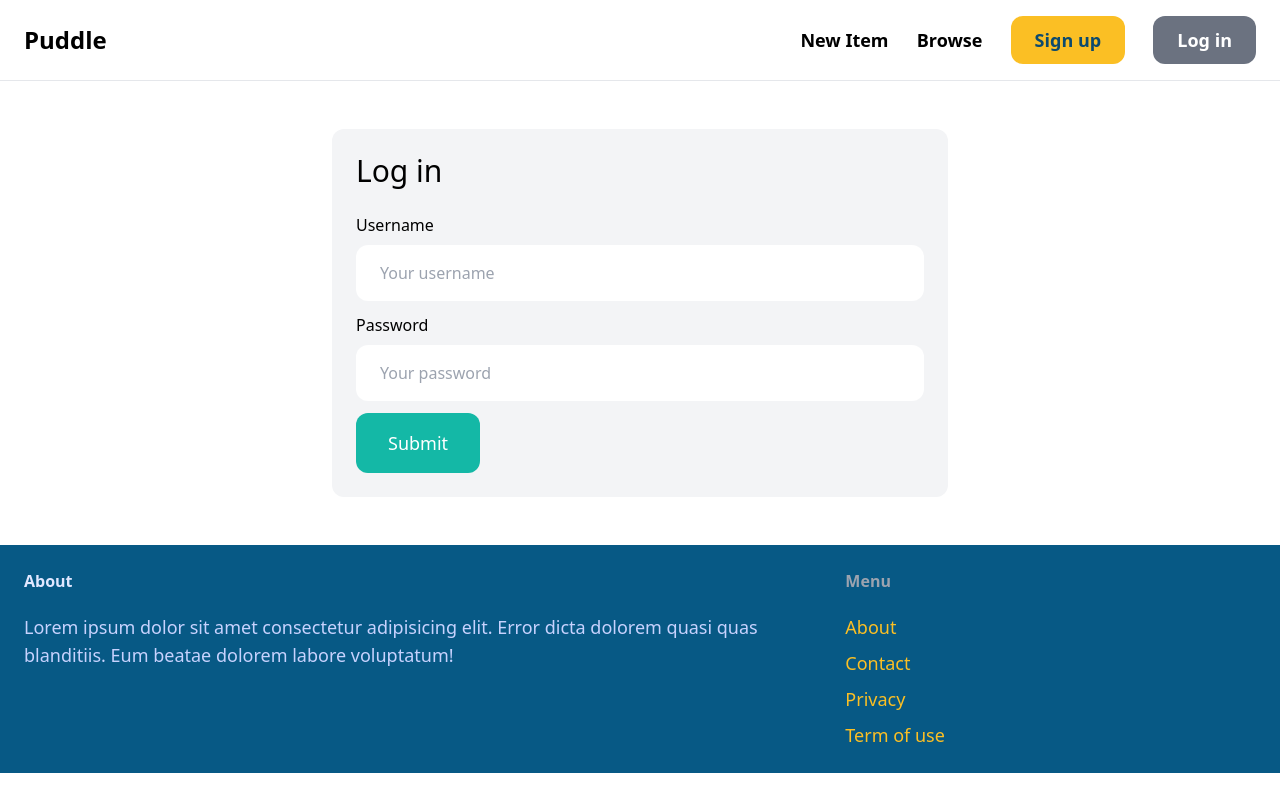
After one commit to alibekn6/puddle_django, a Django app: page /login/ in a window 1280 px wide. The commit adds this page. Run offline with Django 4.2, Linux system fonts and the light colour scheme; some libraries are stand-ins or nearby versions.

Commit message:
login | auth

```diff
--- /dev/null
+++ b/puddle/core/forms.py
@@ -0,0 +1,43 @@
+from django import forms
+from django.contrib.auth.forms import UserCreationForm, AuthenticationForm
+from django.contrib.auth.models import User
+
+
+class LogInForm(AuthenticationForm):
+    username = forms.CharField(widget=forms.TextInput(attrs={
+        'placeholder': 'Your username',
+        'class': 'w-full py-4 px-6 rounded-xl'
+    }))
+
+    password = forms.CharField(widget=forms.PasswordInput(attrs={
+        'placeholder': 'Your password',
+        'class': 'w-full py-4 px-6 rounded-xl'
+    }))
+
+
+
+
+class SignUpForm(UserCreationForm):
+    class Meta:
+        model = User
+        fields = ('username', 'email', 'password1', 'password2')
+
+    username = forms.CharField(widget=forms.TextInput(attrs={
+        'placeholder': 'Your username',
+        'class': 'w-full py-4 px-6 rounded-xl'
+    }))
+
+    email = forms.CharField(widget=forms.EmailInput(attrs={
+        'placeholder': 'Your Email',
+        'class': 'w-full py-4 px-6 rounded-xl'
+    }))
+
+    password1 = forms.CharField(widget=forms.PasswordInput(attrs={
+        'placeholder': 'Your password',
+        'class': 'w-full py-4 px-6 rounded-xl'
+    }))
+
+    password2 = forms.CharField(widget=forms.PasswordInput(attrs={
+        'placeholder': 'Repeat password',
+        'class': 'w-full py-4 px-6 rounded-xl'
+    }))
--- a/puddle/core/templates/core/base.html
+++ b/puddle/core/templates/core/base.html
@@ -14,8 +14,13 @@
             <a href="#" class="text-lg font-semibold hover:text-gray-500">New Item</a>
             <a href="#" class="text-lg font-semibold hover:text-gray-500">Browse</a>
 
-            <a href="#" class="px-6 py-3 text-lg font-semibold bg-amber-400 text-sky-900 rounded-xl hover:bg-orange-500">Sign up</a>
-            <a href="#" class="px-6 py-3 text-lg font-semibold bg-gray-500 text-white rounded-xl hover:bg-gray-700">Log in</a>
+            {% if request.user.is_authenticated %}
+                <a href="#" class="px-6 py-3 text-lg font-semibold bg-amber-400 text-sky-900 rounded-xl hover:bg-amber-500">Inbox</a>
+                <a href="#" class="px-6 py-3 text-lg font-semibold bg-gray-500 text-white rounded-xl hover:bg-gray-700">Dashboard</a>
+            {% else %}
+                <a href="{% url 'core:signup' %}" class="px-6 py-3 text-lg font-semibold bg-amber-400 text-sky-900 rounded-xl hover:bg-orange-500">Sign up</a>
+                <a href="{% url 'core:login' %}" class="px-6 py-3 text-lg font-semibold bg-gray-500 text-white rounded-xl hover:bg-gray-700">Log in</a>
+            {% endif %}
         </div>
     </nav>
 
--- /dev/null
+++ b/puddle/core/templates/core/login.html
@@ -0,0 +1,40 @@
+{% extends 'core/base.html' %}
+
+{% block title %} Log in {% endblock %}
+
+{% block content %}
+
+    <div class="w-1/2 my-6 mx-auto p-6 bg-gray-100 rounded-xl">
+        <h1 class="mb-6 text-3xl">Log in</h1>
+
+        <form method="post" action=".">
+            {% csrf_token %}
+
+
+
+            <div class="mb-3">
+                <label class="inline-block mb-2">Username</label> <br>
+                {{ form.username }}
+            </div>
+
+            <div class="mb-3">
+                <label class="inline-block mb-2">Password</label> <br>
+                {{ form.password }}
+            </div>
+
+
+            {% if form.errors or form.non_field_errors %}
+                <div class="mb-6 p-6 bg-red-100 rounded-xl">
+                    {% for field in form %}
+                        {{ field.errors }}
+                    {% endfor %}
+                </div>
+                {{ form.non_field_errors }}
+            {% endif %}
+
+
+            <button class="py-4 px-8 text-lg bg-teal-500 hover:bg-teal-700 rounded-xl text-white">Submit</button>
+        </form>
+    </div>
+
+{% endblock %}
--- a/puddle/core/urls.py
+++ b/puddle/core/urls.py
@@ -1,10 +1,15 @@
 from django.urls import path
+from django.contrib.auth import views as auth_views
 
 from . import views
+from .forms import LogInForm
 
 app_name = 'core'
+
 
 urlpatterns = [
     path('', views.index, name='index'),
     path('contact/', views.contact, name='contact'),
+    path('signup/', views.signup, name='signup'),
+    path('login/', auth_views.LoginView.as_view(template_name='core/login.html' ,authentication_form=LogInForm), name='login')
 ]
--- a/puddle/puddle/settings.py
+++ b/puddle/puddle/settings.py
@@ -30,6 +30,9 @@ DEBUG = True
 
 ALLOWED_HOSTS = []
 
+LOGIN_URL = '/login/'
+LOGIN_REDIRECT_URL = '/'
+LOGOUT_REDIRECT = '/'
 
 # Application definition
 
```
Also changed, not shown: puddle/core/templates/core/signup.html (added, +49 -0 lines), puddle/core/views.py (+19 -1 lines), puddle/db.sqlite3.
